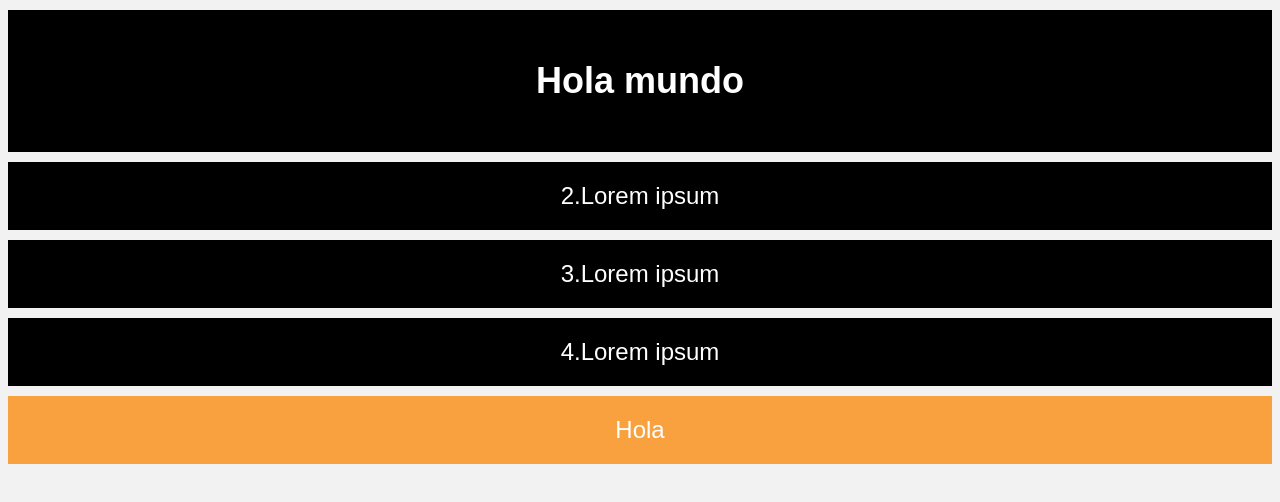
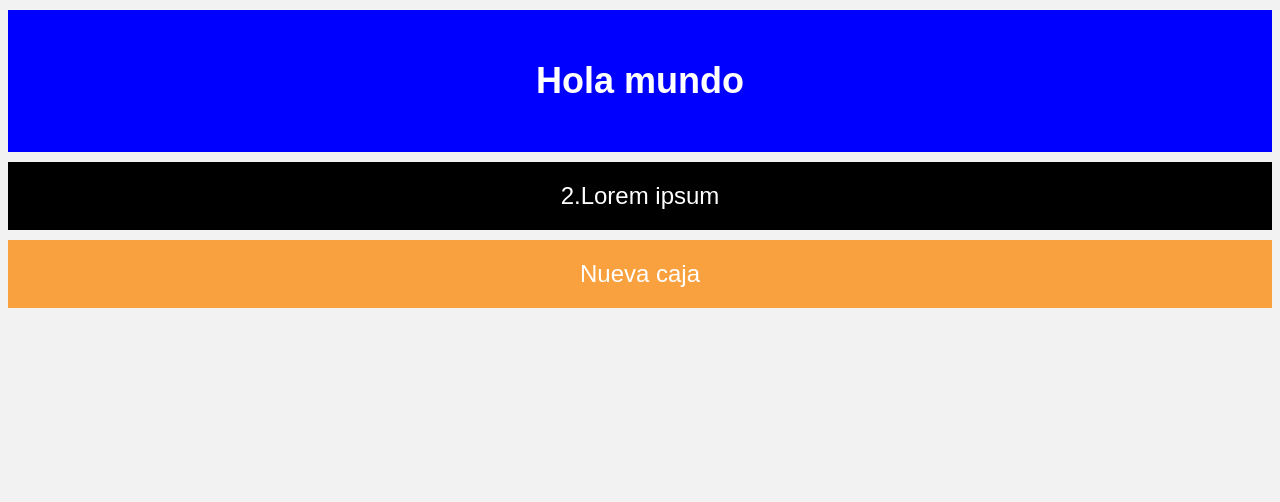
Before and after one commit to adafront/clases-2017-Palermo, a plain HTML site: page 07-11/dom/index.html in a window 1280 px wide. Drawn offline with Linux system fonts and the light colour scheme.

Commit message:
updateo archivos de la clase 07-11 + ejemplo de setAttribute

```diff
--- a/07-11/dom/estilos.css
+++ b/07-11/dom/estilos.css
@@ -2,6 +2,7 @@ body{
 	background: #f2f2f2;
 	font-family: Arial;
 }
+
 
 .contenedor{
 	width:400px;
@@ -21,3 +22,11 @@ body{
 	background: #f9a03f;
 
 }
+
+/*#negrita{
+	font-weight :bold;
+}*/
+
+#primeraCaja{
+	background-color: grey;
+}
--- a/07-11/dom/main.js
+++ b/07-11/dom/main.js
@@ -8,10 +8,24 @@ var primeraCaja = document.getElementById('primeraCaja');
 primeraCaja.innerHTML = '<h1>Hola mundo</h1>';
 
 var caja = document.createElement('div');
-var contenido = document.createTextNode('Hola');
+var contenido = document.createTextNode('Nueva caja');
+
+//agregar un nodo dentro de otro
 caja.appendChild(contenido);
 
-caja.setAttribute('class','caja naranja');
+//caja.setAttribute('class','caja naranja');
+caja.className = "caja naranja";
+//caja.style.backgroundColor = "orange";
+
 
 var contenedor = document.getElementById('contenedor');
 contenedor.appendChild(caja);
+
+primeraCaja.style.backgroundColor = "blue";
+
+//movemos a la caja a la posicion deseada
+//contenedor.insertBefore(caja,cajas[2]);
+
+contenedor.replaceChild(caja,cajas[2]);
+contenedor.removeChild(cajas[3]);
+n
--- /dev/null
+++ b/08-11/setAttribute.html
@@ -0,0 +1,22 @@
+<!DOCTYPE html>
+<html>
+	<head>
+		<meta charset="UTF-8">
+		<title>Dom ++</title>
+		<meta name="viewport" content="width=device-width, user-scalable=no, initial-scale=1.0, maximum-scale=1.0, minimum-scale=1.0">
+	</head>
+
+<body>
+
+	<input value="OK">
+
+	<p>Click the button below to change the input field to an input button.</p>
+
+	<button onclick="myFunction()">Try it</button>
+
+	<p>Internet Explorer 8 and earlier does not support the setAttribute method.</p>
+
+
+<script src="setAttribute.js"></script>
+</body>
+</html>
--- /dev/null
+++ b/08-11/setAttribute.js
@@ -0,0 +1,3 @@
+function myFunction() {
+    document.getElementsByTagName("INPUT")[0].setAttribute("type", "button");
+};
```
